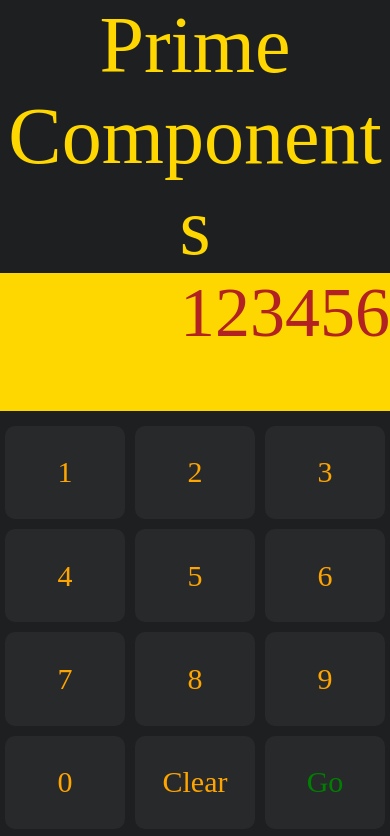
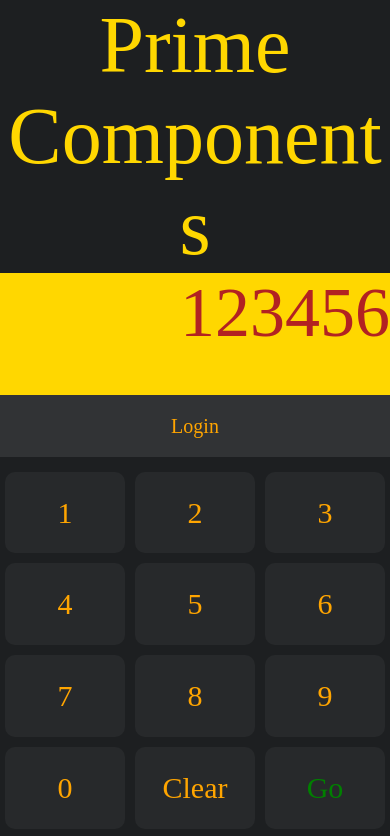
Before and after one commit to olialvesrobson/ReactNative.Travelers-mobile, a React Native app: screen / in a window 390 px wide. Shown: the top 836 px of the page. Built offline with nearby package versions, Linux system fonts and the light colour scheme.

Commit message:
Adding login button

```diff
--- a/App.js
+++ b/App.js
@@ -5,7 +5,7 @@
 
 import React, { Component } from 'react';
 import {
-  Container, Header, Input, Processing, Keypad, ButtonRow
+  Container, Header, Input, Processing, Keypad, ButtonRow, Login
 } from './components';
 
 class App extends Component {
@@ -13,7 +13,8 @@ class App extends Component {
     number: 123456,
     factors: [],
     processing: false,
-    running: false
+    running: false,
+    loggedin: false
   };
 
   getPrimes = (N) => {
@@ -57,6 +58,11 @@ class App extends Component {
       <Container>
         <Header>Prime Components</Header>
         <Input>{state.number}</Input>
+        {state.loggedin ? (
+          <Login text="Logout" />
+        ) : (
+          <Login text="Login" />
+        )}
         {state.processing ? (
           <Processing running={state.running} factors={state.factors} press={this.press} />
         ) : (
--- /dev/null
+++ b/components/Login.js
@@ -0,0 +1,29 @@
+
+import React from 'react';
+import styled from 'styled-components/native';
+
+/* https://kylewbanks.com/blog/react-native-tutorial-part-2-designing-a-calculator */
+
+/* https://github.com/styled-components/styled-components/issues/149 */
+const ButtonBox = styled.TouchableHighlight.attrs({
+  underlayColor: '#193441',
+})`
+  flex: 1;
+  align-items: center;
+  justify-content: center;
+  background-color: rgb(49, 51, 53);
+  border-radius: 0px;
+  margin: 0px;
+`;
+
+const ButtonText = styled.Text`
+  font-size: 20;
+  font-family: Orbitron-Bold;
+  color: ${props => (props.text === 'Go' || props.text === 'Back' ? 'green' : 'orange')};
+`;
+
+export default ({ func, text }) => (
+  <ButtonBox onPress={() => func(text)}>
+    <ButtonText text={text}>{text}</ButtonText>
+  </ButtonBox>
+);
--- a/components/index.js
+++ b/components/index.js
@@ -6,3 +6,4 @@ export { default as Keypad } from './Keypad';
 export { default as Button } from './Button';
 export { default as ButtonRow } from './ButtonRow';
 export { default as Processing } from './Processing';
+export { default as Login } from './Login';
```
Also changed, not shown: 1 other file (tests, documents, lock files or other folders).
